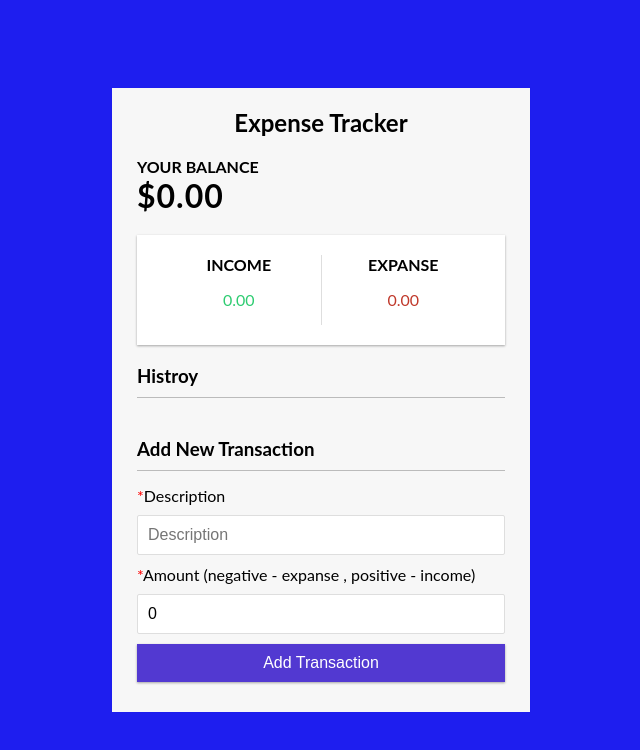
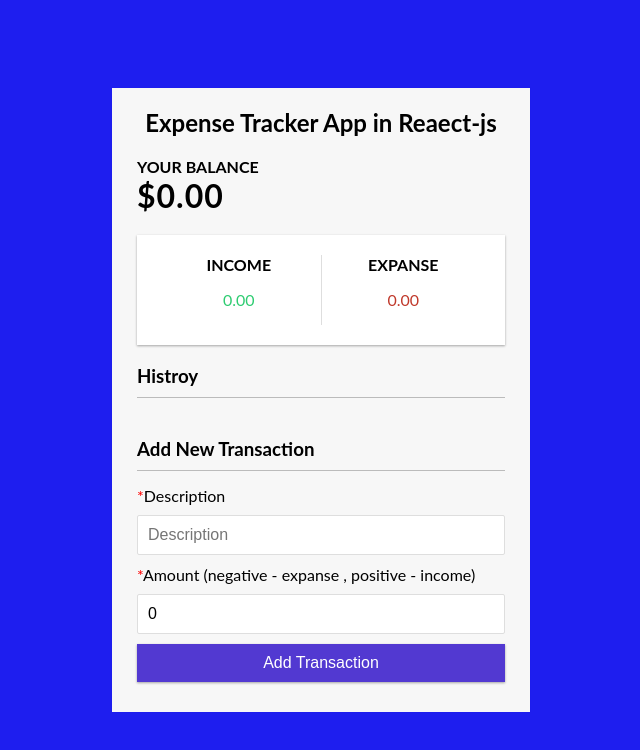
Before and after one commit to ShoaibAbbasDev/expanse-tracker-, a React (Create React App) app: page / in a window 1280 px wide. Shown: the top 750 px of the page, without its empty margins (319-959 px from the left). Built offline with nearby package versions, Linux system fonts and the light colour scheme.

Commit message:
Update Header.js
chaning title of app

```diff
--- a/src/Header.js
+++ b/src/Header.js
@@ -4,7 +4,7 @@ class Header extends React.Component {
    render() {
       return (
          <div>
-            <h2>Expense Tracker</h2>
+            <h2>Expense Tracker App in Reaect-js</h2>
          </div>
       );
    }
```
